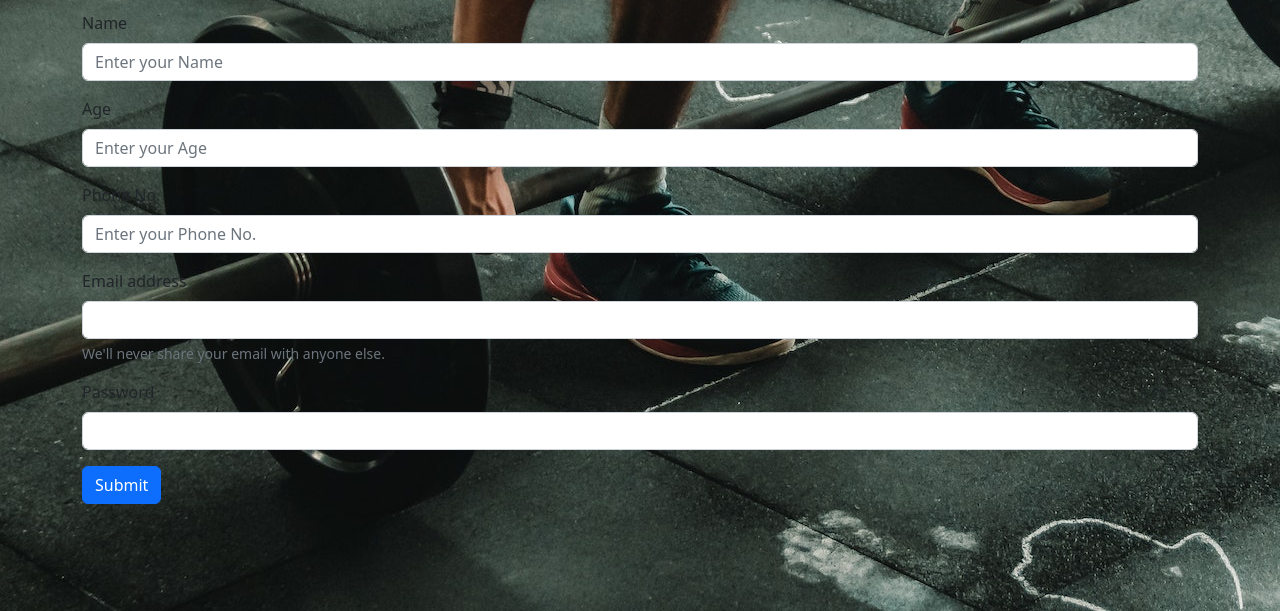
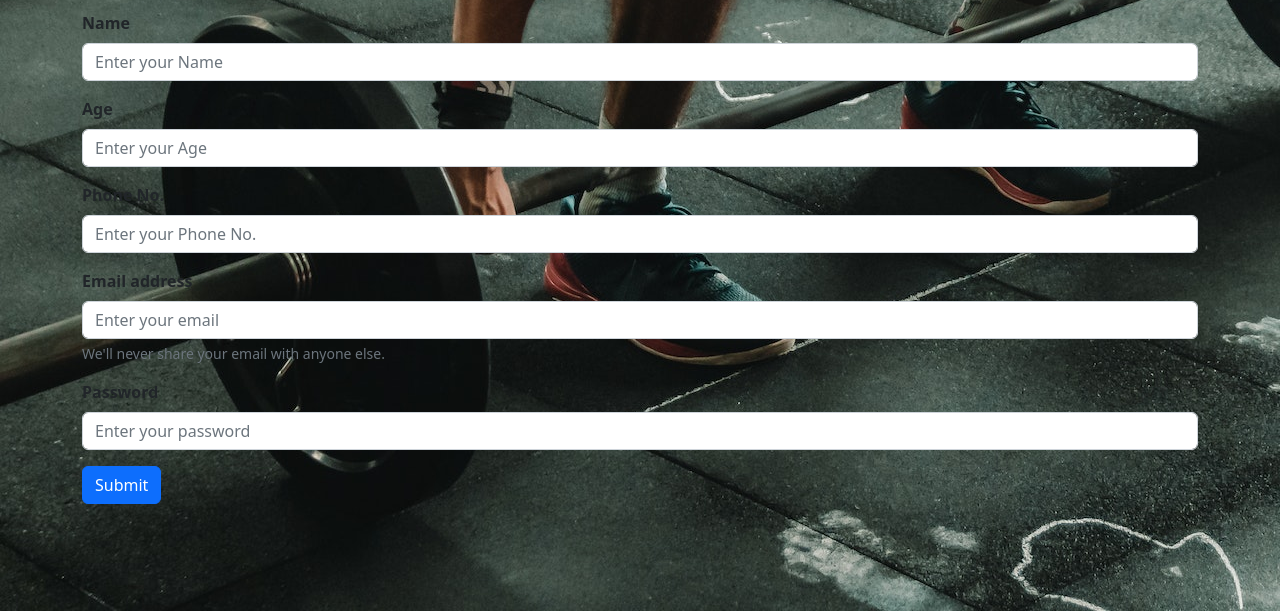
Before and after one commit to ankurtyagi89/Eagle-Fitness, a plain HTML site: page index.html in a window 1280 px wide. Shown: the part 189-800 px from the top of the page. Drawn offline with nearby package versions, Linux system fonts and the light colour scheme.

Commit message:
second commit

```diff
--- a/index.html
+++ b/index.html
@@ -79,25 +79,25 @@
                 <h1 class="mb-3 bg-info text-white">JOIN THE BEST GYM OF GHAZIABAD NOW</h1>
                 <form>
                     <div class="mb-3">
-                      <label for="exampleInputPassword1" class="form-label">Name</label>
+                      <label for="exampleInputPassword1" class="form-label"><b>Name</b></label>
                       <input type="text" class="form-control" placeholder="Enter your Name">
                     </div>
                     <div class="mb-3">
-                      <label for="exampleInputPassword1" class="form-label">Age</label>
+                      <label for="exampleInputPassword1" class="form-label"><b>Age</b></label>
                       <input type="text" class="form-control" placeholder="Enter your Age">
                     </div>
                     <div class="mb-3">
-                      <label for="exampleInputPassword1" class="form-label">Phone No.</label>
+                      <label for="exampleInputPassword1" class="form-label"><b>Phone No.</b></label>
                       <input type="text" class="form-control" placeholder="Enter your Phone No.">
                     </div>
                     <div class="mb-3">
-                      <label for="exampleInputEmail1" class="form-label">Email address</label>
-                      <input type="email" class="form-control" id="exampleInputEmail1" aria-describedby="emailHelp">
+                      <label for="exampleInputEmail1" class="form-label"><b>Email address</b></label>
+                      <input type="email" class="form-control" id="exampleInputEmail1" aria-describedby="emailHelp" placeholder="Enter your email">
                       <div id="emailHelp" class="form-text">We'll never share your email with anyone else.</div>
                     </div>
                     <div class="mb-3">
-                      <label for="exampleInputPassword1" class="form-label">Password</label>
-                      <input type="password" class="form-control" id="exampleInputPassword1">
+                      <label for="exampleInputPassword1" class="form-label"><b>Password</b></label>
+                      <input type="password" class="form-control" id="exampleInputPassword1" placeholder="Enter your password">
                     </div>
                     <button type="submit" class="btn btn-primary">Submit</button>
                   </form>
```
